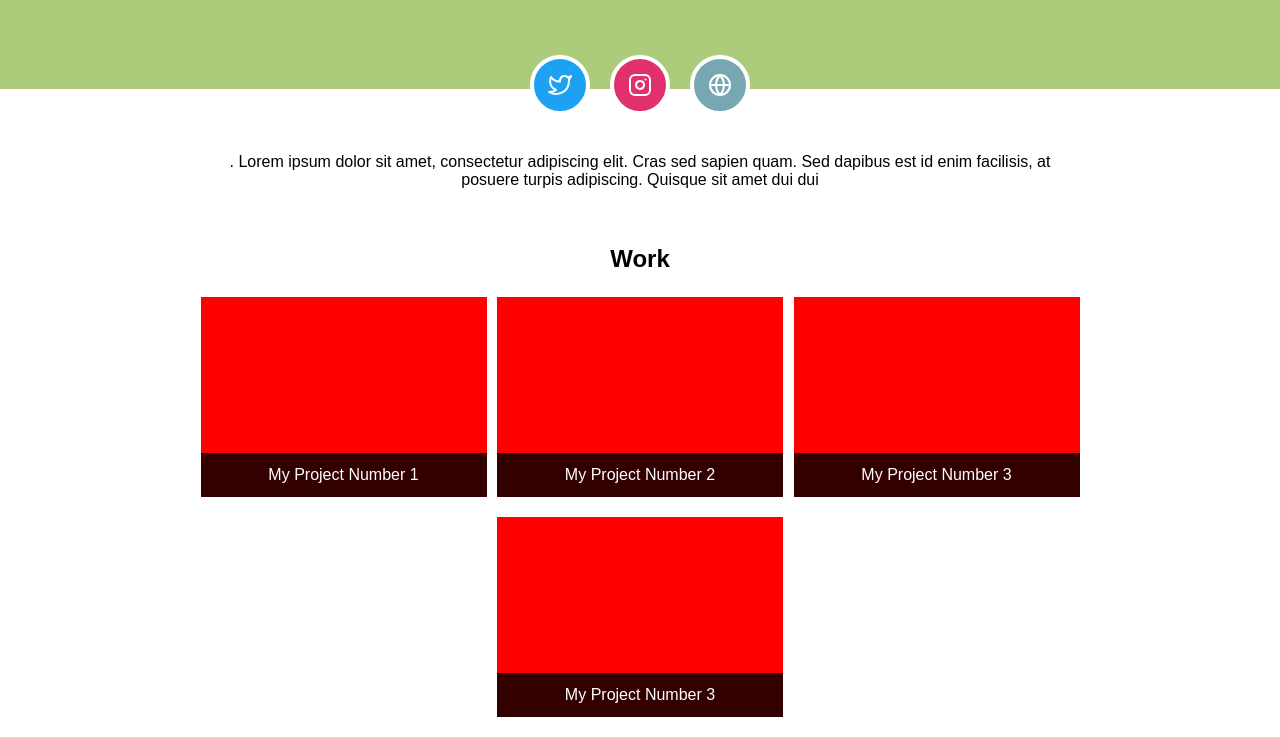
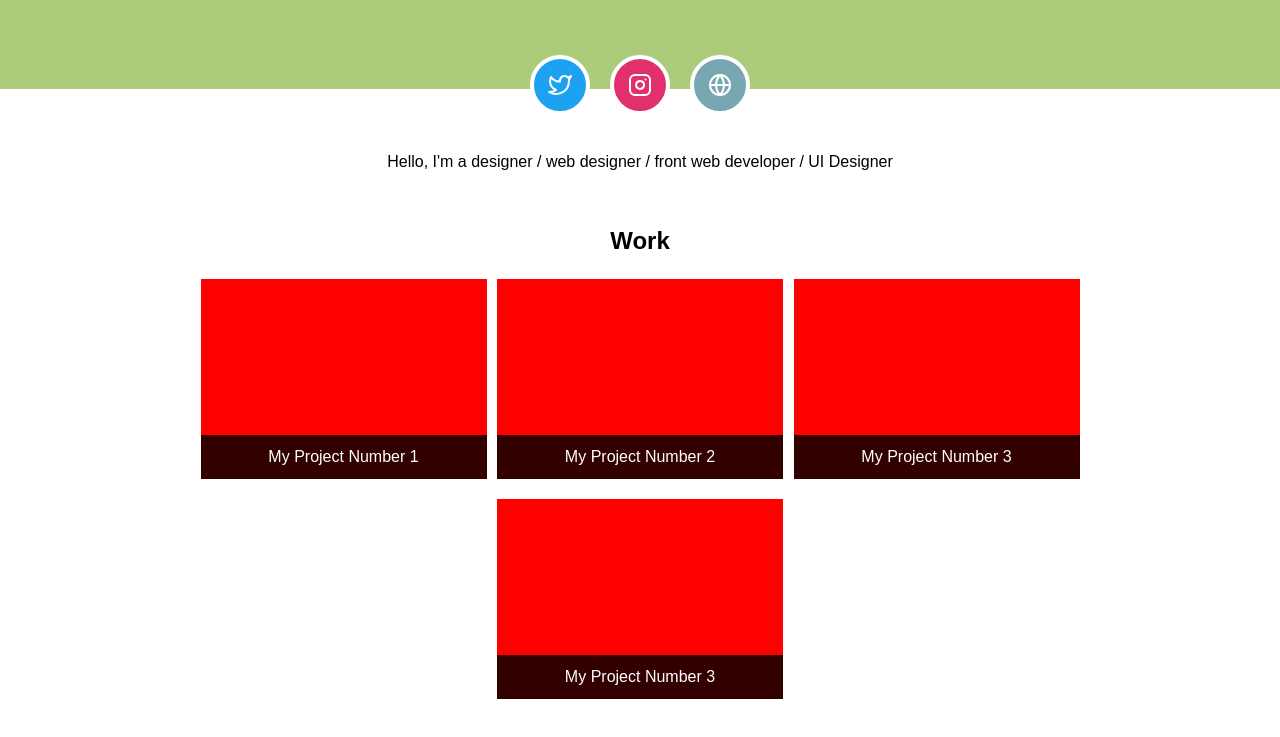
Before and after one commit to Mimi-20/Learing-Git, a plain HTML site: page index.html in a window 1280 px wide. Shown: the part 186-923 px from the top of the page. Drawn offline with Linux system fonts and the light colour scheme.

Commit message:
updated my information :wq

```diff
--- a/index.html
+++ b/index.html
@@ -30,8 +30,7 @@
   <!-- About You -->
   <main>
     <section class="about">
-      <p>. Lorem ipsum dolor sit amet, consectetur adipiscing elit. Cras sed sapien quam. Sed dapibus est id enim facilisis,
-        at posuere turpis adipiscing. Quisque sit amet dui dui
+      <p>Hello, I'm a designer / web designer / front web developer / UI Designer
       </p>
     </section>
     <!-- Your Projects -->
```
